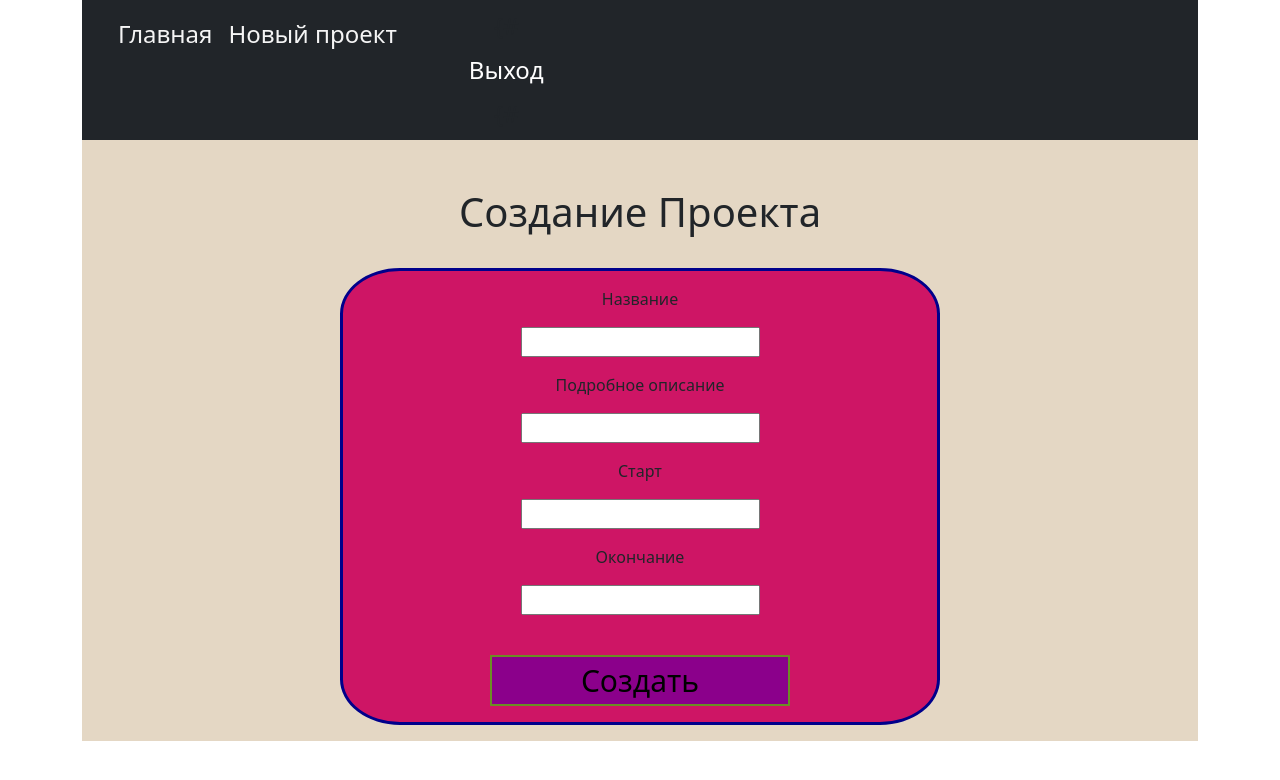
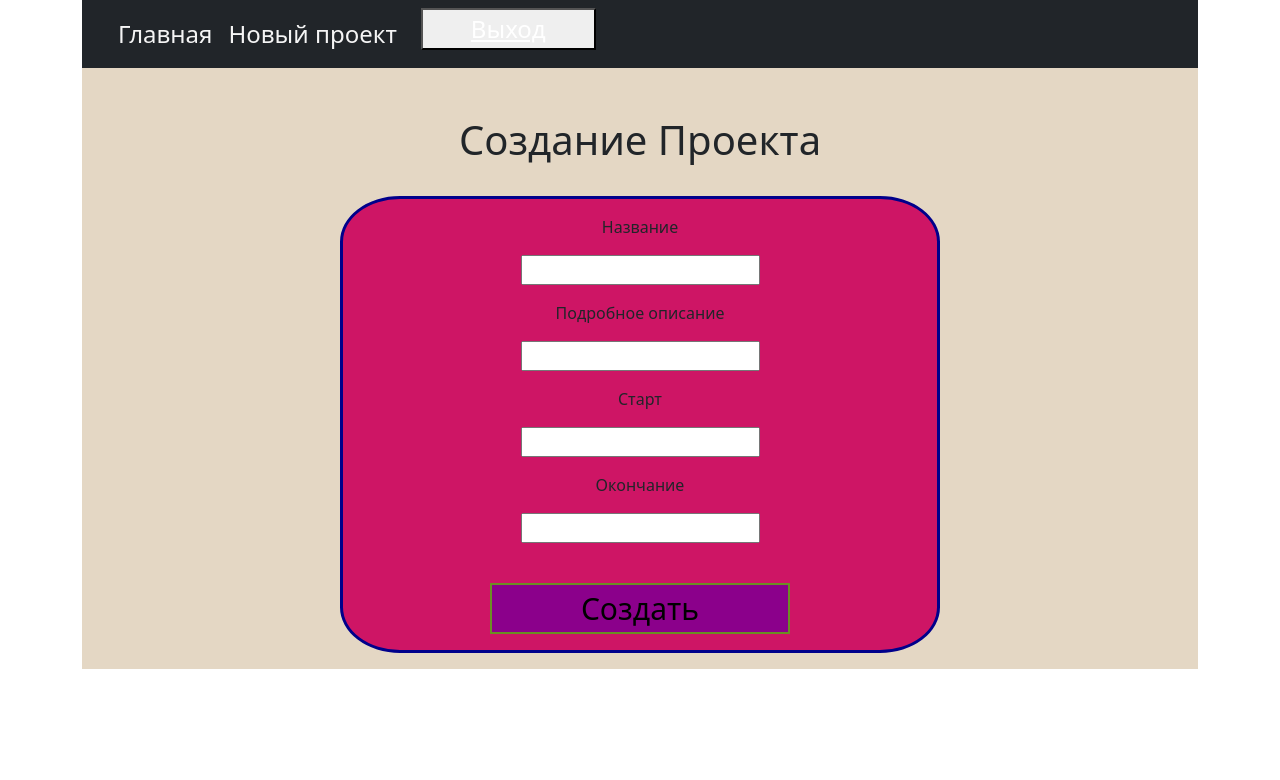
Before and after one commit to PandoraGrims/Issue_Tracker, a Django app: page /project/add/ in a window 1280 px wide. Shown: the top 780 px of the page. Run offline with Django 5.2, Linux system fonts and the light colour scheme; a user stored in the database is signed in.

Commit message:
исправил ошибку с логаутом

```diff
--- a/issuetracker/webapp/templates/base.html
+++ b/issuetracker/webapp/templates/base.html
@@ -19,9 +19,10 @@
                     {% endblock %}
                     {% if request.user.is_authenticated %}
                         <li class="nav-item">
-{#
-                            <a class="nav-link px-5" aria-current="page" style="color: white" href="{% url 'accounts:logout' %}">Выход</a>
-{#
+                            <form method="post" action="{% url 'accounts:logout' %}">
+                                {% csrf_token %}
+                                <button class="btn-link px-5" style="color: white" type="submit">Выход</button>
+                            </form>
                         </li>
                     {% else %}
                         <li class="nav-item">
```
